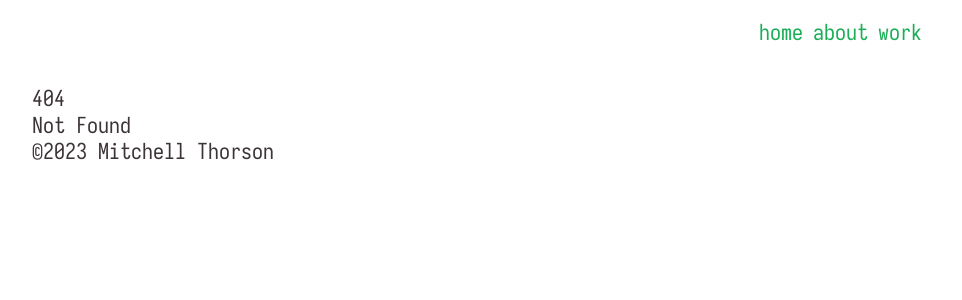
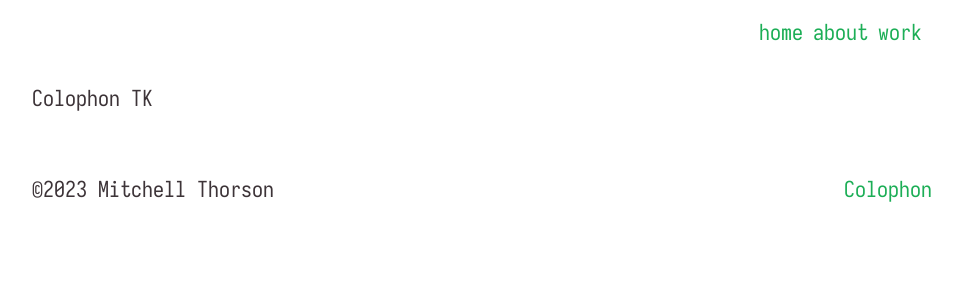
Before and after one commit to mitchthorson/mitchellthorson.com, a SvelteKit app: page /colophon in a window 1280 px wide. Before the commit this address had no page. Shown: the top 300 px of the page, without its empty margins (158-1120 px from the left). Built offline with nearby package versions, Linux system fonts and the light colour scheme.

Commit message:
Setup colophon page

```diff
--- a/src/routes/+layout.svelte
+++ b/src/routes/+layout.svelte
@@ -6,7 +6,10 @@
 <Nav />
 <div class="content-wrap">
   <slot />
-	<footer class="main-width">&copy;2023 Mitchell Thorson</footer>
+  <footer class="main-width site-footer">
+    <p>&copy;2023 Mitchell Thorson</p>
+    <p><a href="/colophon">Colophon</a></p>
+  </footer>
 </div>
 
 <style>
@@ -15,4 +18,10 @@
     margin: 0 auto;
     max-width: var(--content-width);
   }
+
+  footer {
+    margin-top: 4rem;
+    display: flex;
+    justify-content: space-between;
+  }
 </style>
--- /dev/null
+++ b/src/routes/colophon/+page.svelte
@@ -0,0 +1 @@
+<p>Colophon TK</p>
```
